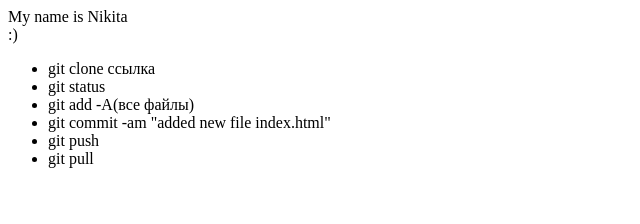
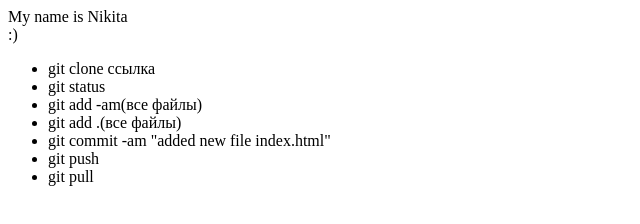
Before and after one commit to Nikita3223/git-lesson, a website: page index.html in a window 1280 px wide. Shown: the whole page, without its empty margins (0-640 px from the left). Drawn offline with Linux system fonts and the light colour scheme.

Commit message:
dadadada

```diff
--- a/index.html
+++ b/index.html
@@ -5,7 +5,7 @@
     <ul>
         <li>git clone ссылка</li>
         <li>git status</li>
-        <li>git add -A(все файлы)</li>
+        <li>git add -am(все файлы)</li> <li>git add .(все файлы)</li>
         <li>git commit -am "added new file index.html"</li>
         <li>git push</li>
         <li>git pull</li>
```
Also changed, not shown: package.json (added, +25 -0 lines), 2 other files.
